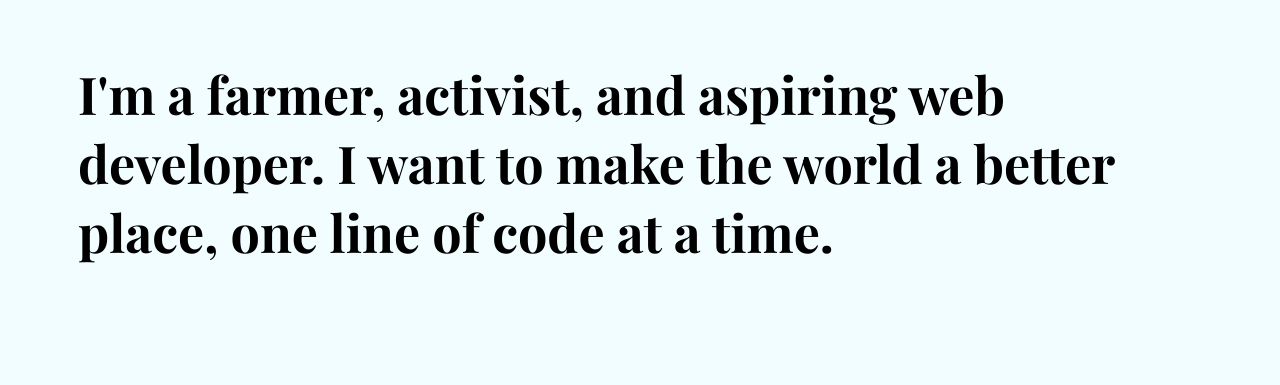
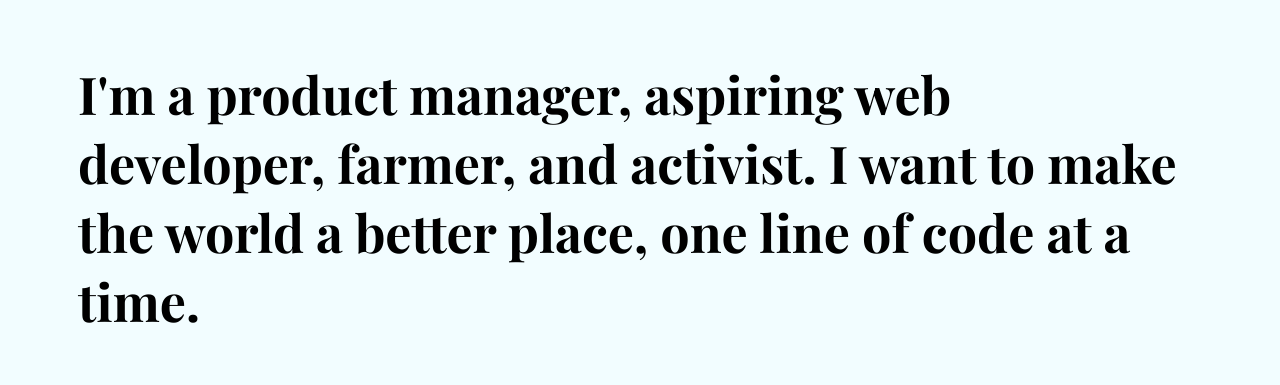
Before and after one commit to csinozich/personal-portfolio, a React (Create React App) app in the folder personal-portfolio/: page / in a window 1280 px wide. Shown: the part 145-530 px from the top of the page. Built offline with nearby package versions, Linux system fonts and the light colour scheme.

Commit message:
homepage changes

```diff
--- a/personal-portfolio/src/components/homepage/Homepage.js
+++ b/personal-portfolio/src/components/homepage/Homepage.js
@@ -1,13 +1,16 @@
-import React from 'react';
-import './homepage.css'
+import React from "react";
+import "./homepage.css";
 
 const Homepage = props => {
   return (
     <div>
-      <h2 className='homepage-header'>Hi, my name is Claire.</h2>
-      <h3 className='homepage-text'>I'm a farmer, activist, and aspiring web developer. I want to make the world a better place, one line of code at a time.</h3>
+      <h2 className="homepage-header">Hi, my name is Claire.</h2>
+      <h3 className="homepage-text">
+        I'm a product manager, aspiring web developer, farmer, and activist. I
+        want to make the world a better place, one line of code at a time.
+      </h3>
     </div>
-  )
-}
+  );
+};
 
-export default Homepage
+export default Homepage;
```
